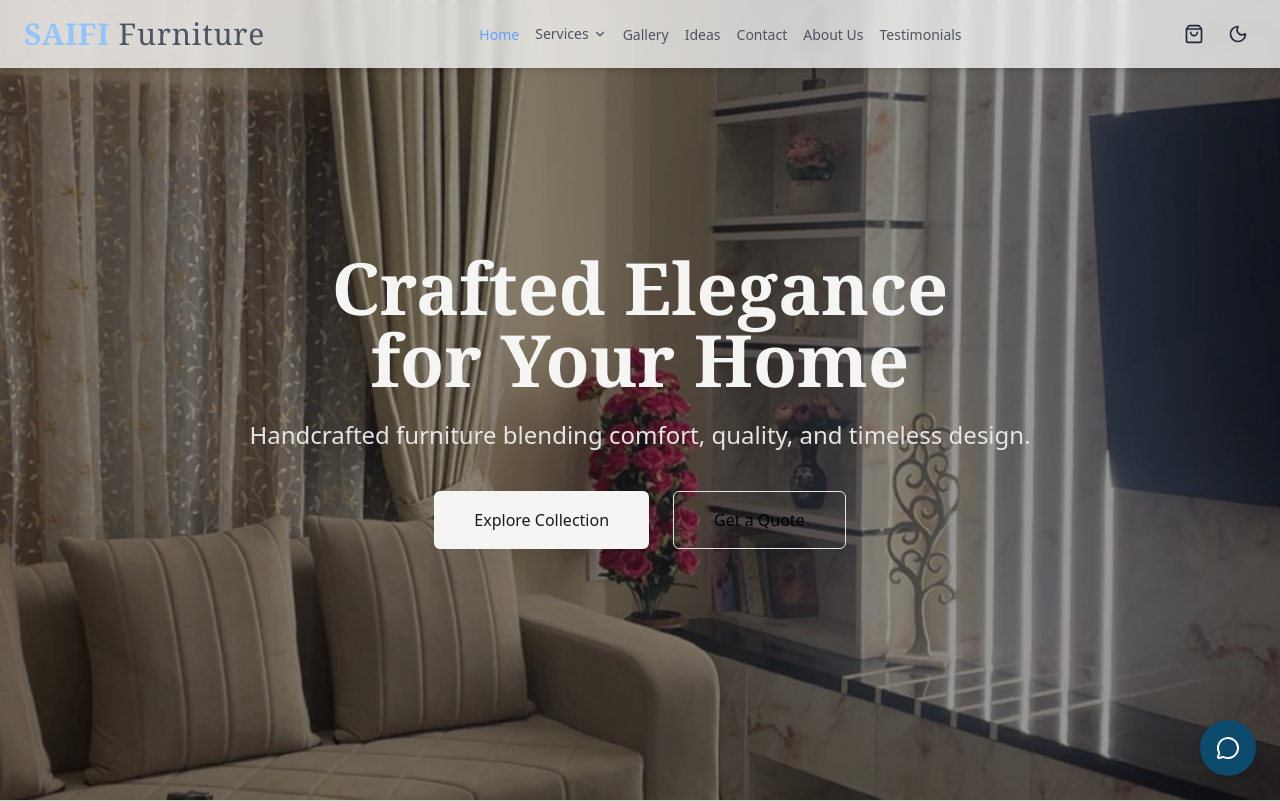
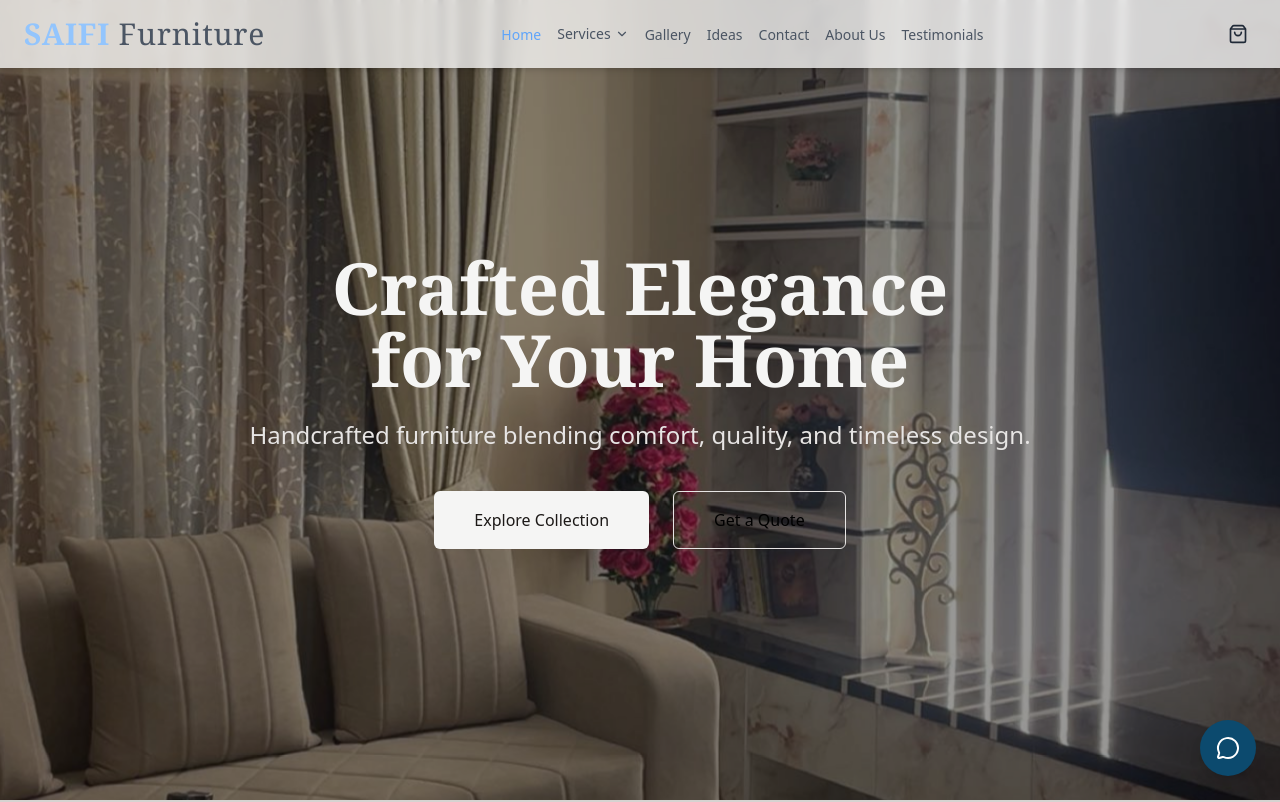
Before and after one commit to kai-if/Saifi-Furniture, a React (Vite) app: page / in a window 1280 px wide. Shown: the top 802 px of the page. Built offline with nearby package versions, Linux system fonts and the light colour scheme.

Commit message:
feat: scaffold the Saifi Furniture Store application with core pages, components, hooks, and SEO configurations.

```diff
--- a/src/components/Navbar/Navbar.jsx
+++ b/src/components/Navbar/Navbar.jsx
@@ -171,15 +171,6 @@ const Navbar = () => {
             )}
           </button>
 
-          {/* THEME TOGGLE */}
-          <button
-            onClick={toggleTheme}
-            className="p-2 rounded-full hover:bg-gray-100 dark:hover:bg-gray-800 transition text-gray-800 dark:text-gray-100"
-            aria-label="Toggle Theme"
-          >
-            {isDarkMode ? <Sun size={20} /> : <Moon size={20} />}
-          </button>
-
           {/* MOBILE MENU BUTTON */}
           <button
             onClick={() => setIsMenuOpen(true)}
```
